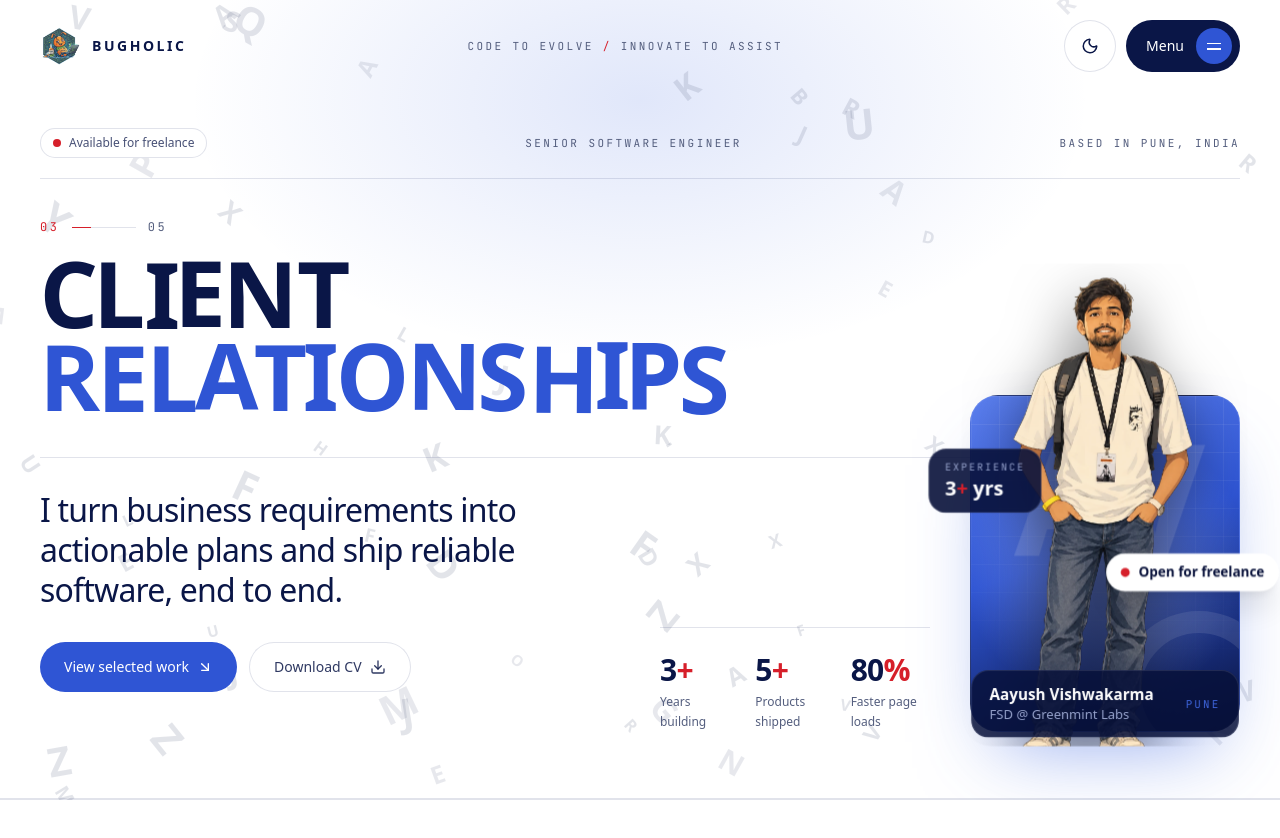
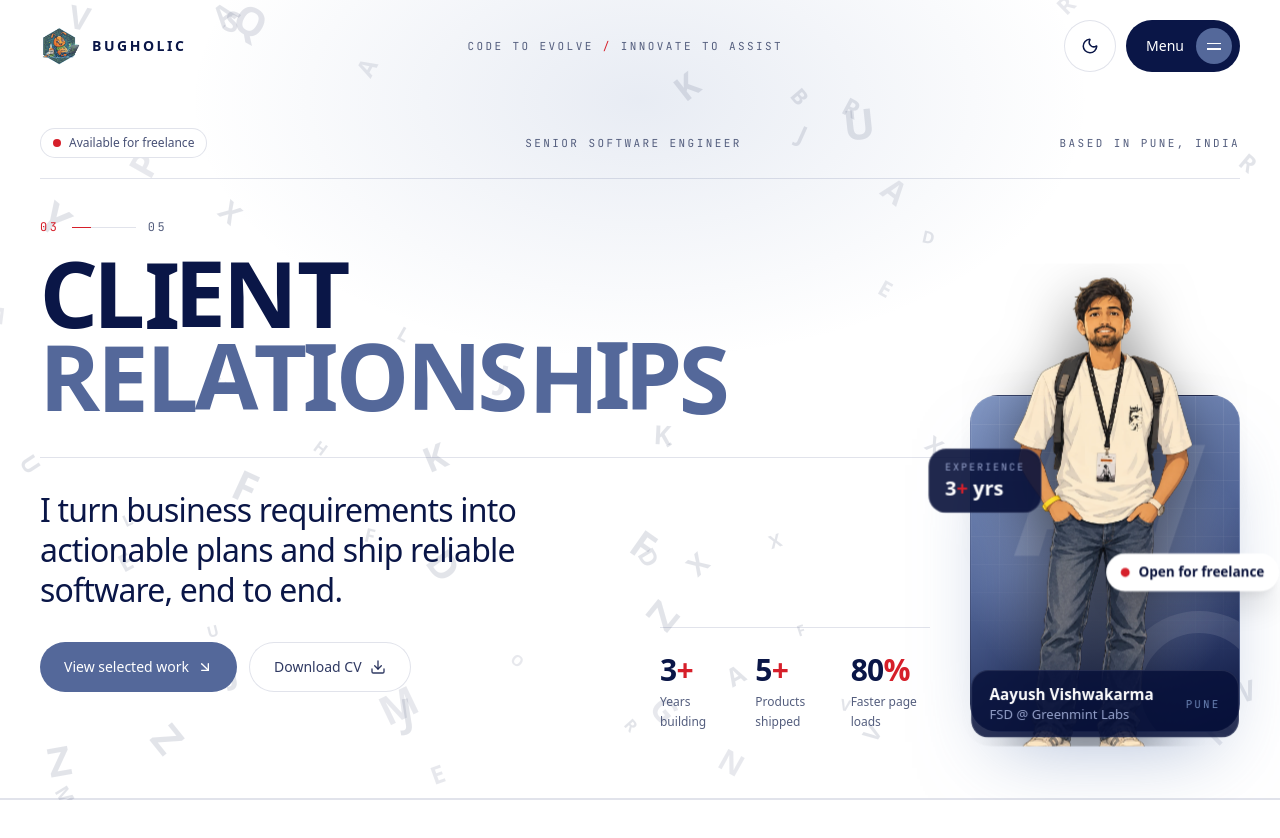
Before and after one commit to bugholic/portfolio, a React (Vite) app: page / in a window 1280 px wide. Shown: the top 838 px of the page. Built offline with nearby package versions, Linux system fonts and the light colour scheme; a web font is replaced by a local one.

Commit message:
Mute the blue accent and hide skill tree dots before growth

```diff
--- a/src/components/AboutSection.tsx
+++ b/src/components/AboutSection.tsx
@@ -33,7 +33,7 @@ const principles = [
     title: "AI in the loop",
     text: "RAG pipelines, LLM agents and MCP integrations that do real work.",
     visual: AiVisual,
-    tone: "border-accent/25 bg-[linear-gradient(160deg,rgba(65,105,225,0.14),var(--color-surface)_55%)]",
+    tone: "border-accent/25 bg-[linear-gradient(160deg,rgba(111,136,184,0.14),var(--color-surface)_55%)]",
   },
 ];
 
--- a/src/components/Footer.tsx
+++ b/src/components/Footer.tsx
@@ -39,7 +39,7 @@ function MagneticCta() {
 export function Footer() {
   return (
     <footer id="contact" className="relative overflow-hidden bg-surface pt-24 md:pt-36">
-      <div className="pointer-events-none absolute -bottom-60 left-1/2 h-[480px] w-[900px] -translate-x-1/2 bg-[radial-gradient(closest-side,rgba(65,105,225,0.18),transparent)]" />
+      <div className="pointer-events-none absolute -bottom-60 left-1/2 h-[480px] w-[900px] -translate-x-1/2 bg-[radial-gradient(closest-side,rgba(111,136,184,0.18),transparent)]" />
 
       <div className="container-x relative">
         <span className="eyebrow">
--- a/src/components/HeroPortrait.tsx
+++ b/src/components/HeroPortrait.tsx
@@ -37,7 +37,7 @@ export function HeroPortrait() {
         className="theme-dark group relative aspect-[4/5] w-full"
       >
         {/* Layer 0: frame */}
-        <div className="absolute inset-0 overflow-hidden rounded-[28px] border border-white/10 bg-[linear-gradient(160deg,#5c80f0_0%,#2f55d4_45%,#08113a_100%)] shadow-[0_40px_80px_-30px_rgba(65,105,225,0.6)]">
+        <div className="absolute inset-0 overflow-hidden rounded-[28px] border border-white/10 bg-[linear-gradient(160deg,#8499c6_0%,#54689a_45%,#08113a_100%)] shadow-[0_40px_80px_-30px_rgba(111,136,184,0.6)]">
           <div className="absolute inset-0 bg-[linear-gradient(rgba(255,255,255,0.08)_1px,transparent_1px),linear-gradient(90deg,rgba(255,255,255,0.08)_1px,transparent_1px)] bg-[size:28px_28px] [mask-image:linear-gradient(to_bottom,black,transparent_85%)]" />
           <motion.div
             style={{ left: glowX, top: glowY }}
--- a/src/components/HeroSection.tsx
+++ b/src/components/HeroSection.tsx
@@ -66,7 +66,7 @@ export function HeroSection() {
     // eslint-disable-next-line @typescript-eslint/no-explicit-any
     <section ref={ref as any} className="relative overflow-hidden pt-28 md:pt-32">
       {/* Soft blue glow on the grey canvas */}
-      <div className="pointer-events-none absolute -top-40 left-1/2 h-[520px] w-[900px] -translate-x-1/2 bg-[radial-gradient(closest-side,rgba(65,105,225,0.16),transparent)]" />
+      <div className="pointer-events-none absolute -top-40 left-1/2 h-[520px] w-[900px] -translate-x-1/2 bg-[radial-gradient(closest-side,rgba(111,136,184,0.16),transparent)]" />
 
       {!reduce && (
         <LetterField phrases={phrases} index={index} container={ref} targets={slots} className={headingType} />
--- a/src/components/Navbar.tsx
+++ b/src/components/Navbar.tsx
@@ -120,7 +120,7 @@ function MenuOverlay({ onClose }: { onClose: () => void }) {
       role="dialog"
       aria-modal="true"
     >
-      <div className="pointer-events-none absolute -bottom-40 -left-40 h-[520px] w-[520px] bg-[radial-gradient(closest-side,rgba(65,105,225,0.22),transparent)]" />
+      <div className="pointer-events-none absolute -bottom-40 -left-40 h-[520px] w-[520px] bg-[radial-gradient(closest-side,rgba(111,136,184,0.22),transparent)]" />
 
       <div className="container-x relative flex items-center justify-between pt-5">
         <span className="eyebrow">Navigation</span>
--- a/src/components/PixelCampus.tsx
+++ b/src/components/PixelCampus.tsx
@@ -18,8 +18,8 @@ const C = {
   wallLight: "#343844",
   window: "#9fb6ff",
   windowDim: "#2a3350",
-  accent: "#4169e1",
-  accentLight: "#5c80f0",
+  accent: "#6f88b8",
+  accentLight: "#8499c6",
   pole: "#8b8f98",
   bark: "#4a3a30",
   leaf: "#2d5a45",
--- a/src/components/PrincipleVisuals.tsx
+++ b/src/components/PrincipleVisuals.tsx
@@ -76,7 +76,7 @@ export function ProductVisual() {
               className="absolute top-1/2 h-3.5 w-3.5 -translate-x-1/2 -translate-y-1/2 rounded-full border-2 border-[#0b1540]"
               style={{ left: `${pct}%` }}
               initial={{ backgroundColor: "#2a3a78", scale: 0.8 }}
-              whileInView={{ backgroundColor: "#4169e1", scale: 1 }}
+              whileInView={{ backgroundColor: "#6f88b8", scale: 1 }}
               viewport={{ once: true, amount: 0.6 }}
               transition={{ duration: 0.3, delay: 0.3 + (pct / 100) * 2.1 }}
             />
@@ -131,7 +131,7 @@ export function AiVisual() {
             y1="50"
             x2={s.x}
             y2={s.y}
-            stroke="rgba(65,105,225,0.45)"
+            stroke="rgba(111,136,184,0.45)"
             strokeWidth="0.6"
             strokeDasharray="2 2"
             vectorEffect="non-scaling-stroke"
@@ -144,7 +144,7 @@ export function AiVisual() {
       {satellites.map((s, i) => (
         <motion.span
           key={s.label}
-          className="absolute h-1.5 w-1.5 -translate-x-1/2 -translate-y-1/2 rounded-full bg-accent-hover shadow-[0_0_10px_#5c80f0]"
+          className="absolute h-1.5 w-1.5 -translate-x-1/2 -translate-y-1/2 rounded-full bg-accent-hover shadow-[0_0_10px_#8499c6]"
           animate={{ left: ["50%", `${s.x}%`, "50%"], top: ["50%", `${s.y}%`, "50%"] }}
           transition={{ duration: 2.6, delay: i * 0.85, repeat: Infinity, ease: "easeInOut" }}
         />
@@ -152,7 +152,7 @@ export function AiVisual() {
 
       <div className="absolute left-1/2 top-1/2 -translate-x-1/2 -translate-y-1/2">
         <span className="absolute inset-0 animate-ping rounded-2xl bg-accent/30 [animation-duration:2.4s]" />
-        <div className="relative flex items-center gap-1.5 rounded-2xl bg-accent px-3 py-2 shadow-[0_0_30px_rgba(65,105,225,0.5)]">
+        <div className="relative flex items-center gap-1.5 rounded-2xl bg-accent px-3 py-2 shadow-[0_0_30px_rgba(111,136,184,0.5)]">
           <Brain size={14} />
           <span className="font-mono text-[10px] font-medium uppercase tracking-wider">LLM</span>
         </div>
--- a/src/components/ProjectCover.tsx
+++ b/src/components/ProjectCover.tsx
@@ -20,8 +20,8 @@ function Frame({ children, label }: { children: React.ReactNode; label: string }
     <div className="theme-dark relative h-full w-full overflow-hidden bg-[#0a1340]">
       {/* grid + glow */}
       <div className="absolute inset-0 bg-[linear-gradient(rgba(255,255,255,0.035)_1px,transparent_1px),linear-gradient(90deg,rgba(255,255,255,0.035)_1px,transparent_1px)] bg-[size:32px_32px] [mask-image:radial-gradient(ellipse_at_center,black_30%,transparent_80%)]" />
-      <div className="absolute -right-24 -top-24 h-72 w-72 bg-[radial-gradient(closest-side,rgba(65,105,225,0.3),transparent)] transition-transform duration-700 group-hover:scale-125" />
-      <div className="absolute -bottom-32 -left-16 h-64 w-64 bg-[radial-gradient(closest-side,rgba(65,105,225,0.12),transparent)]" />
+      <div className="absolute -right-24 -top-24 h-72 w-72 bg-[radial-gradient(closest-side,rgba(111,136,184,0.3),transparent)] transition-transform duration-700 group-hover:scale-125" />
+      <div className="absolute -bottom-32 -left-16 h-64 w-64 bg-[radial-gradient(closest-side,rgba(111,136,184,0.12),transparent)]" />
       <div className="absolute inset-0 flex items-center justify-center p-[7%] transition-transform duration-700 ease-[cubic-bezier(0.22,1,0.36,1)] group-hover:scale-[1.04]">
         {children}
       </div>
@@ -76,7 +76,7 @@ function LyricsCover() {
           </div>
         </Window>
         {/* Floating karaoke strip */}
-        <div className="absolute -bottom-8 left-1/2 w-[110%] -translate-x-1/2 rounded-2xl border border-accent/40 bg-[#070f33]/95 px-5 py-3 text-center shadow-[0_0_40px_rgba(65,105,225,0.35)]">
+        <div className="absolute -bottom-8 left-1/2 w-[110%] -translate-x-1/2 rounded-2xl border border-accent/40 bg-[#070f33]/95 px-5 py-3 text-center shadow-[0_0_40px_rgba(111,136,184,0.35)]">
           <p className="text-[10px] text-white/35">and I never felt so alive</p>
           <p className="mt-1 font-display text-base font-bold tracking-tight md:text-lg">
             <span className="text-accent">Singing every word</span>
@@ -186,7 +186,7 @@ function InventoryCover() {
           </div>
         </div>
         <div className="flex flex-col items-center gap-1">
-          <span className="flex h-8 w-8 items-center justify-center rounded-full bg-accent shadow-[0_0_24px_rgba(65,105,225,0.6)]">
+          <span className="flex h-8 w-8 items-center justify-center rounded-full bg-accent shadow-[0_0_24px_rgba(111,136,184,0.6)]">
             <Sparkles size={14} />
           </span>
           <span className="font-mono text-[7px] uppercase tracking-wider text-white/40">AI parse</span>
@@ -404,7 +404,7 @@ function DashboardCover() {
               ))}
             </div>
             <div className="flex items-center justify-center rounded-lg bg-white/[0.03]">
-              <span className="h-11 w-11 rounded-full bg-[conic-gradient(rgb(65,105,225)_0_55%,rgba(255,255,255,0.35)_55%_80%,rgba(255,255,255,0.12)_80%)] [mask:radial-gradient(circle,transparent_42%,black_43%)]" />
+              <span className="h-11 w-11 rounded-full bg-[conic-gradient(rgb(111,136,184)_0_55%,rgba(255,255,255,0.35)_55%_80%,rgba(255,255,255,0.12)_80%)] [mask:radial-gradient(circle,transparent_42%,black_43%)]" />
             </div>
           </div>
         </Window>
--- a/src/index.css
+++ b/src/index.css
@@ -14,10 +14,10 @@
   --color-muted: #9aa6cf;
   --color-white: #ffffff;
 
-  /* Royal blue accent */
-  --color-accent: #4169e1;
-  --color-accent-hover: #5c80f0;
-  --color-accent-soft: rgba(65, 105, 225, 0.16);
+  /* Muted blue accent */
+  --color-accent: #6f88b8;
+  --color-accent-hover: #8499c6;
+  --color-accent-soft: rgba(111, 136, 184, 0.16);
 
   /* Red signal: live dots, small marks and hover states */
   --color-signal: #e3262f;
@@ -43,9 +43,9 @@
   --color-line: rgba(10, 25, 90, 0.12);
   --color-muted: #545e7e;
   --color-white: #0a1647;
-  --color-accent: #2f55d4;
-  --color-accent-hover: #4169e1;
-  --color-accent-soft: rgba(65, 105, 225, 0.1);
+  --color-accent: #54689a;
+  --color-accent-hover: #6f88b8;
+  --color-accent-soft: rgba(111, 136, 184, 0.1);
   --color-signal: #d61f2a;
   color-scheme: light;
 }
@@ -65,8 +65,8 @@
   --color-line: rgba(255, 255, 255, 0.1);
   --color-muted: #9aa6cf;
   --color-white: #ffffff;
-  --color-accent: #4169e1;
-  --color-accent-hover: #5c80f0;
+  --color-accent: #6f88b8;
+  --color-accent-hover: #8499c6;
   color: #ffffff;
 }
 
```
Also changed, not shown: src/components/SkillTree.tsx (+15 -10 lines).
